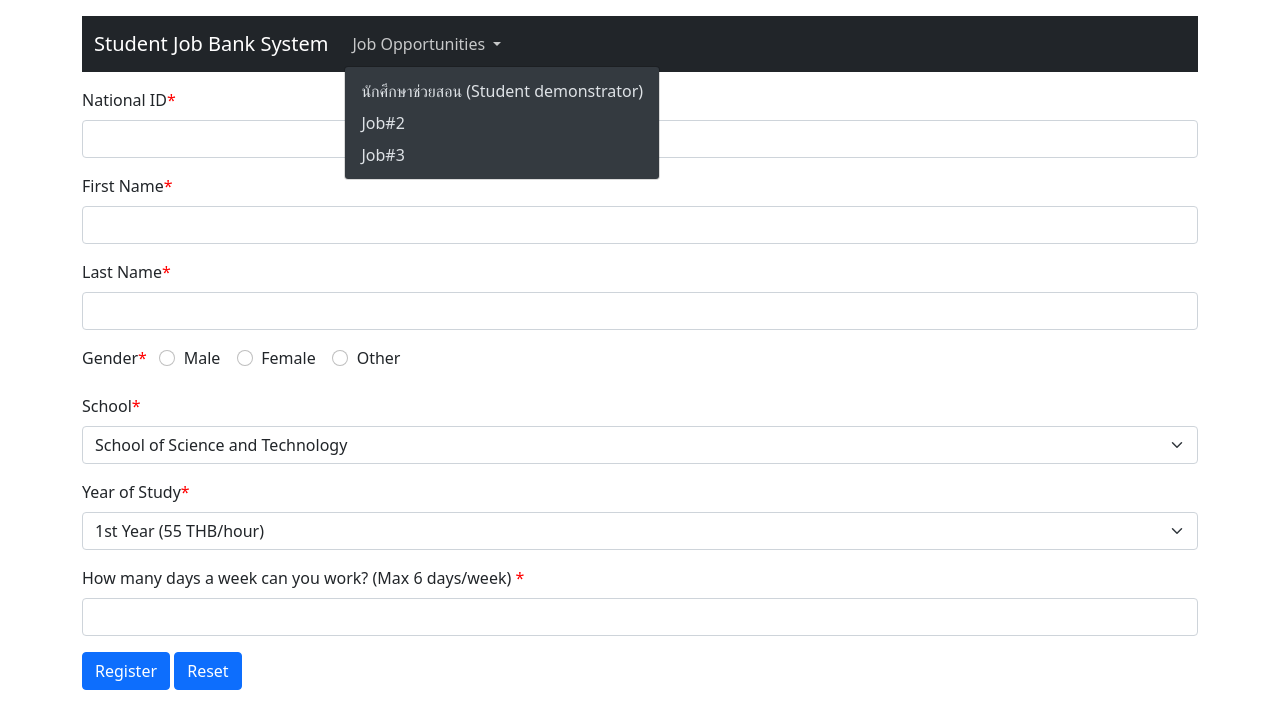
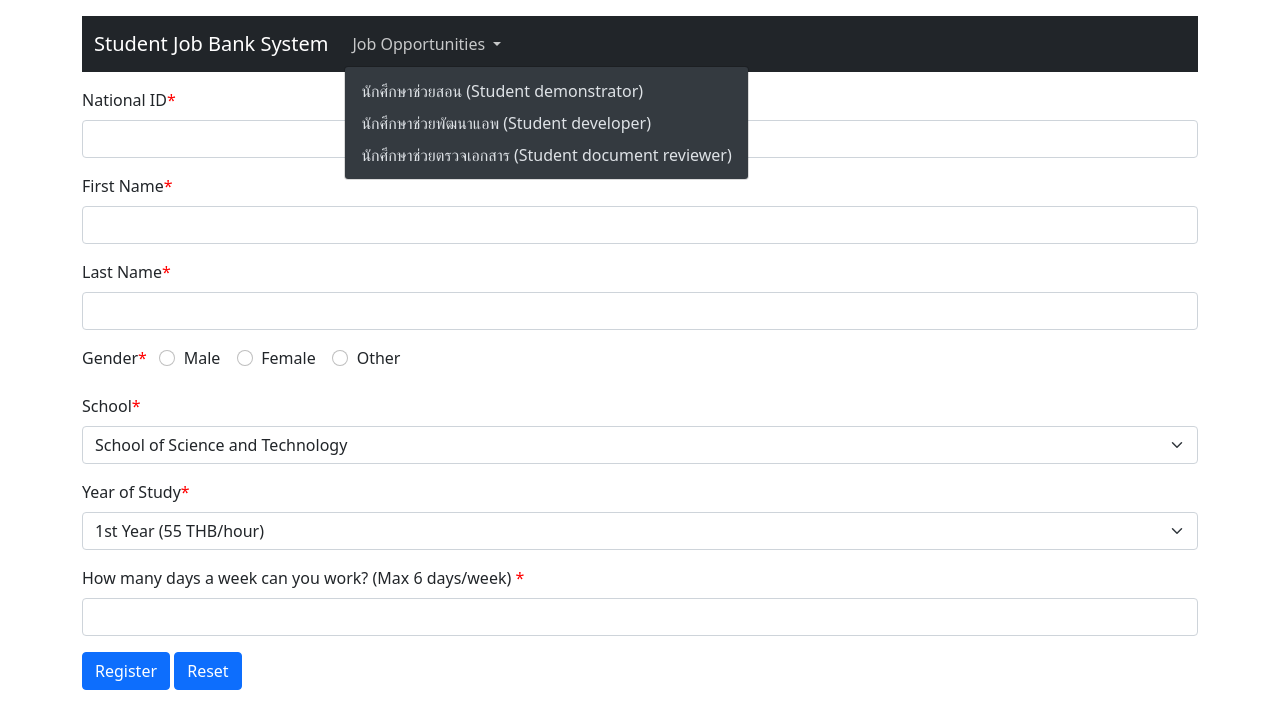
Before and after one commit to watsawee/jobbank, a plain HTML site: page index.html in a window 1280 px wide. Both pictures are taken after a click on the button "Job Opportunities". Drawn offline with nearby package versions, Linux system fonts and the light colour scheme.

Commit message:
add new job

```diff
--- a/index.html
+++ b/index.html
@@ -26,8 +26,8 @@
             </a>
             <ul class="dropdown-menu dropdown-menu-dark" aria-labelledby="navbarDarkDropdownMenuLink">
               <li><a class="dropdown-item" href="job1.html">นักศึกษาช่วยสอน (Student demonstrator)</a></li>
-              <li><a class="dropdown-item" href="#">Job#2</a></li>
-              <li><a class="dropdown-item" href="#">Job#3</a></li>
+              <li><a class="dropdown-item" href="job2.html">นักศึกษาช่วยพัฒนาแอพ (Student developer)</a></li>
+              <li><a class="dropdown-item" href="job3.html">นักศึกษาช่วยตรวจเอกสาร (Student document reviewer)</a></li>
             </ul>
           </li>
         </ul>
```
